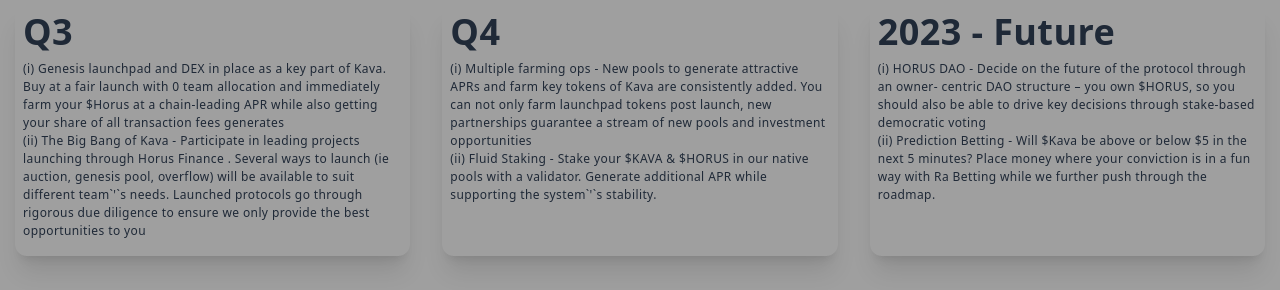
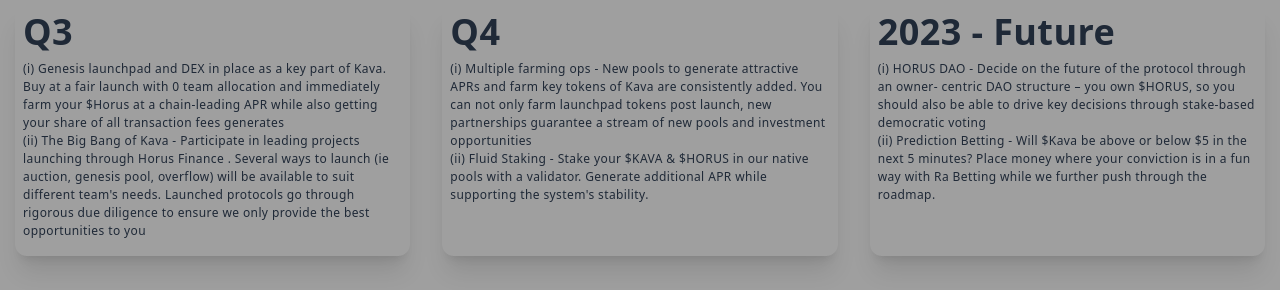
Before and after one commit to TefNutDev/horuslandingpage, a Next.js app: page / in a window 1280 px wide. Shown: the part 1920-2210 px from the top of the page. Built offline with nearby package versions, Linux system fonts and the light colour scheme.

Commit message:
Update Roadmap.jsx

```diff
--- a/components/Roadmap.jsx
+++ b/components/Roadmap.jsx
@@ -27,7 +27,7 @@
                   (ii) The Big Bang of Kava - Participate in leading projects
                   launching through Horus Finance . Several ways to launch (ie
                   auction, genesis pool, overflow) will be available to suit
-                  different team`&#39;`s needs. Launched protocols go through rigorous
+                  different team&#39;s needs. Launched protocols go through rigorous
                   due diligence to ensure we only provide the best opportunities
                   to you
                 </p>
@@ -51,7 +51,7 @@
                 <p>
                   (ii) Fluid Staking - Stake your $KAVA & $HORUS in our native
                   pools with a validator. Generate additional APR while
-                  supporting the system`&#39;`s stability.
+                  supporting the system&#39;s stability.
                 </p>
               </div>
             </div>
```
